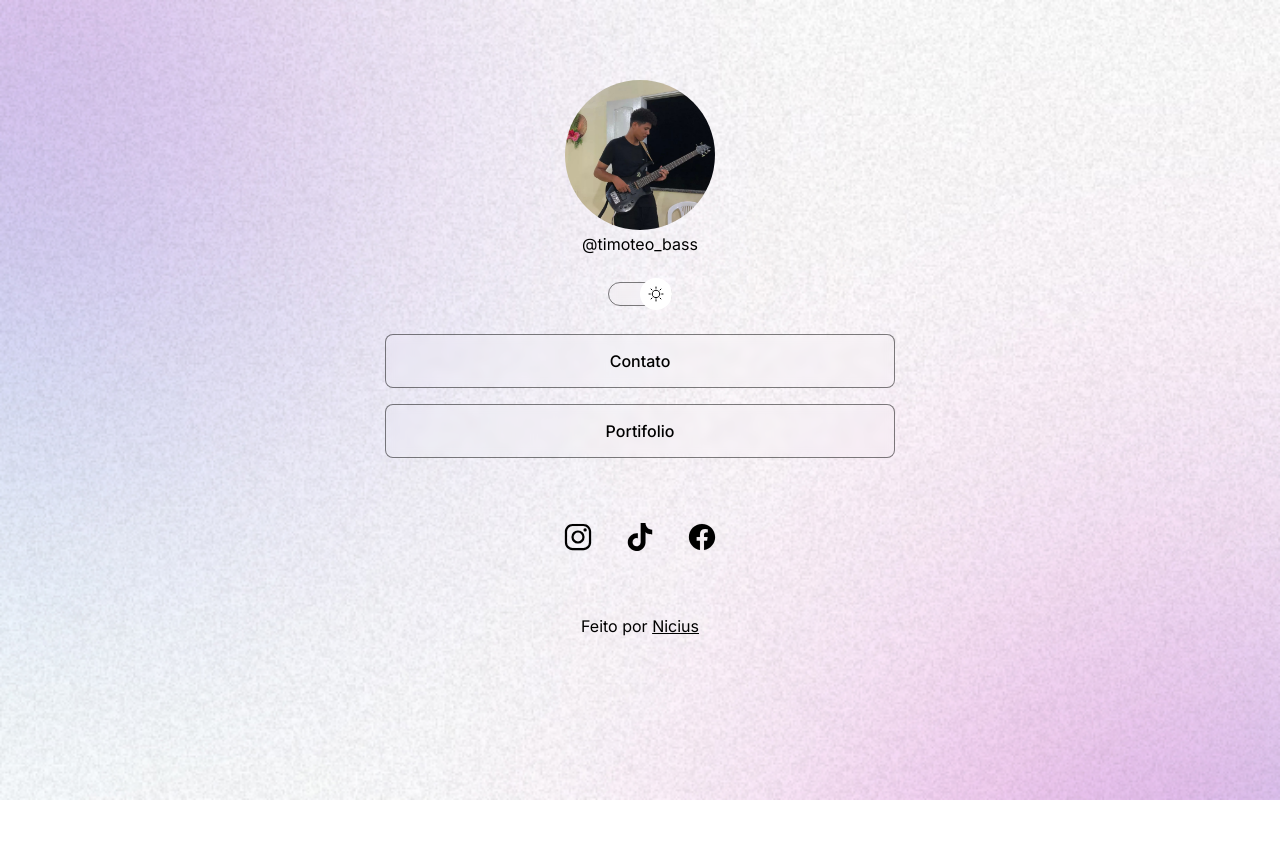
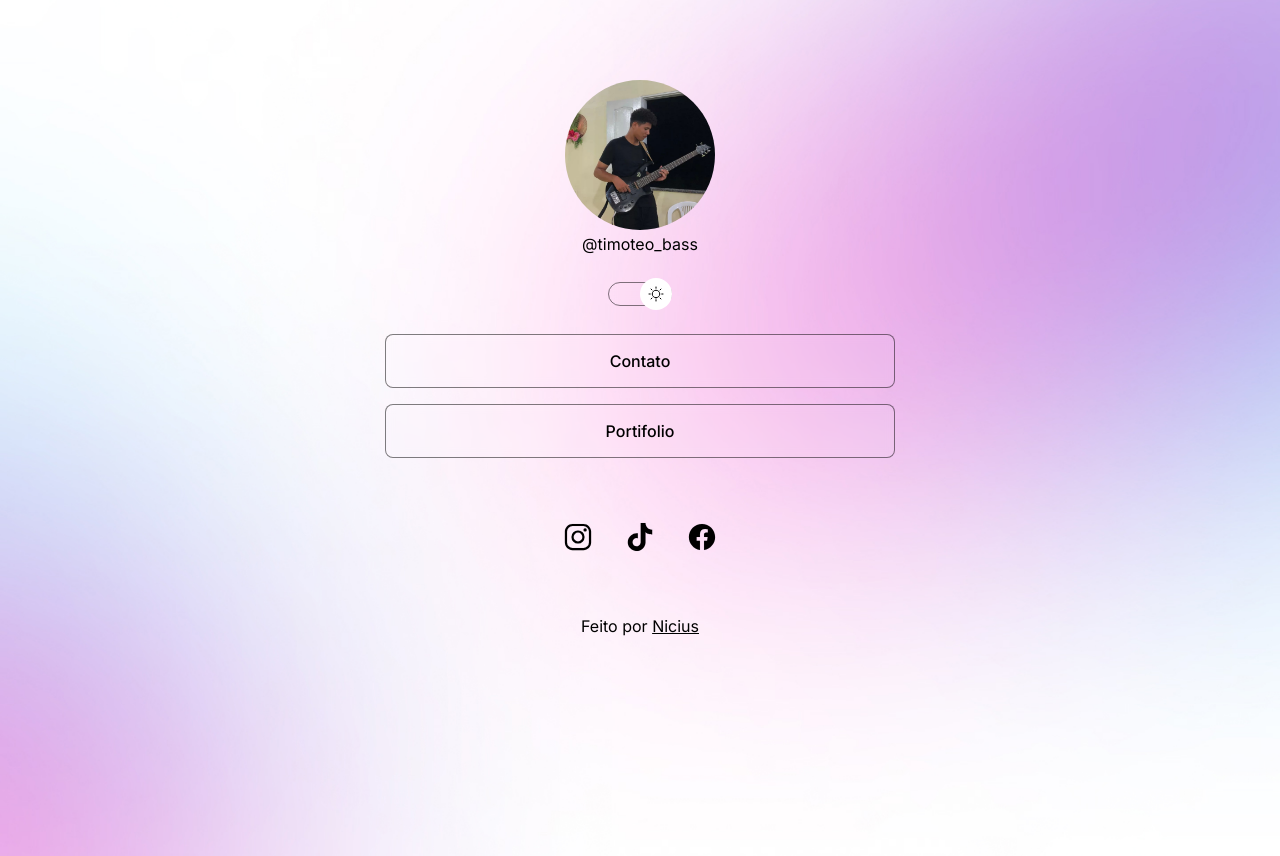
Before and after one commit to nicius2/Mini-Portifolio-freela-, a plain HTML site: page pagina.html in a window 1280 px wide. Both pictures are taken after a click on the element 640 px from the left and 256 px from the top of the page. Before the commit the page ends 800 px from the top, so only its background shows below. Drawn offline with nearby package versions, Linux system fonts and the light colour scheme.

Commit message:
add background

```diff
--- a/style.css
+++ b/style.css
@@ -28,6 +28,7 @@ body {
     background-repeat: no-repeat;
     background-position: top center;
     background-size: cover;
+    height: 100vh;
 }
 
 body *{
@@ -170,3 +171,13 @@ footer {
     padding: 24px 0;
     font-size: 16px;
 }
+
+@media (min-width: 700px) {
+    :root {
+        --bg-url: url(./assents/bg-desktop.jpg)
+    }
+
+    .light {
+        --bg-url: url(./assents/bg-desktop-light.jpg)
+    }
+}
```
Also changed, not shown: assents/bg-desktop-light.jpg (added), assents/bg-desktop.jpg (added).
